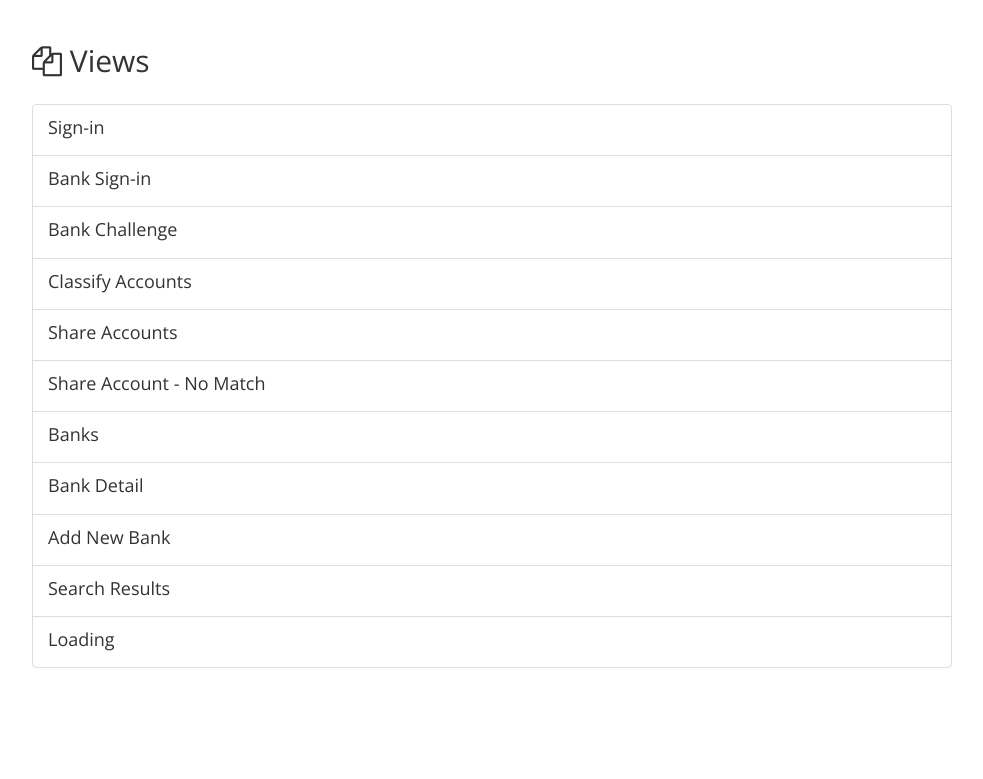
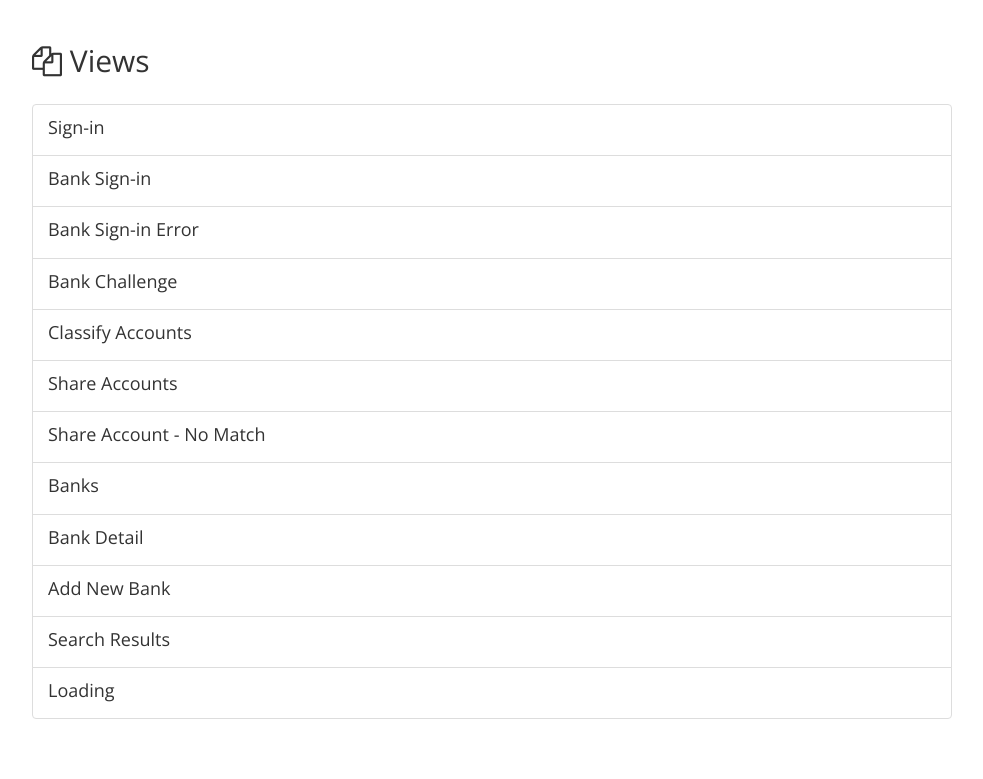
Before and after one commit to jbrianfrancis/MyBorrowerUI, a PHP site: page / in a window 1280 px wide. Shown: the part 100-879 px from the top of the page, without its empty margins (148-1131 px from the left). Before the commit the page ends 768 px from the top, so only its background shows below. Run offline with PHP 8.4, Linux system fonts and the light colour scheme; some libraries are stand-ins or nearby versions.

Commit message:
Added bank-sign-in-error link to main index

```diff
--- a/index.php
+++ b/index.php
@@ -42,6 +42,10 @@
     				<h4 class="list-group-item-heading">Bank Sign-in</h4>
     				<p class="list-group-item-text"></p>
   				</a>
+          <a href="bank-sign-in-error.php" target="_blank" class="list-group-item">
+            <h4 class="list-group-item-heading">Bank Sign-in Error</h4>
+            <p class="list-group-item-text"></p>
+          </a>
           <a href="challenge.php" target="_blank" class="list-group-item">
             <h4 class="list-group-item-heading">Bank Challenge</h4>
             <p class="list-group-item-text"></p>
```
